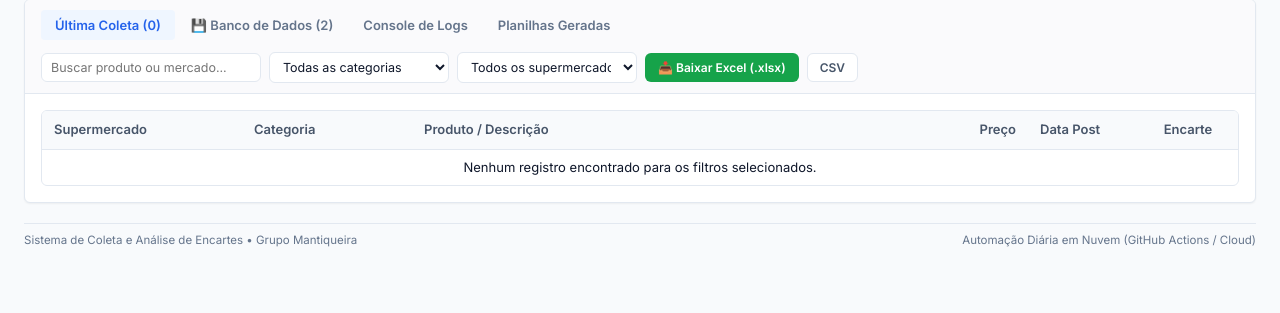
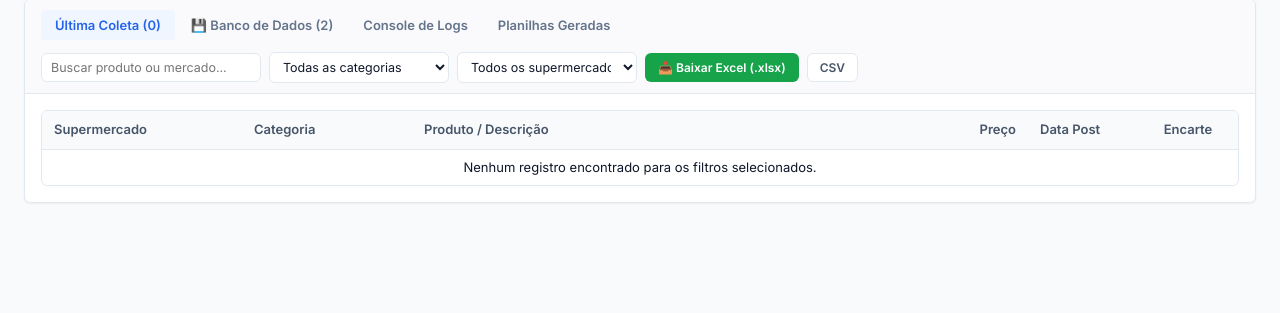
Before and after one commit to AVerz26/Weekly-Flyers-Scraper, a FastAPI app: page / in a window 1280 px wide. Shown: the part 208-521 px from the top of the page. Run offline with FastAPI, Linux system fonts and the light colour scheme; data comes from the database, SQL or seed files in the repository; data that the repository does not hold is empty.

Commit message:
Update index.html

```diff
--- a/templates/index.html
+++ b/templates/index.html
@@ -240,11 +240,6 @@
             </section>
         </main>
 
-        <!-- RODAPÉ DISCRETO -->
-        <footer class="footer">
-            <span>Sistema de Coleta e Análise de Encartes • Grupo Mantiqueira</span>
-            <span class="footer-meta">Automação Diária em Nuvem (GitHub Actions / Cloud)</span>
-        </footer>
     </div>
 
     <!-- MODAL DE CONFIGURAÇÕES (CREDENCIAS E TELEGRAM) -->
```
